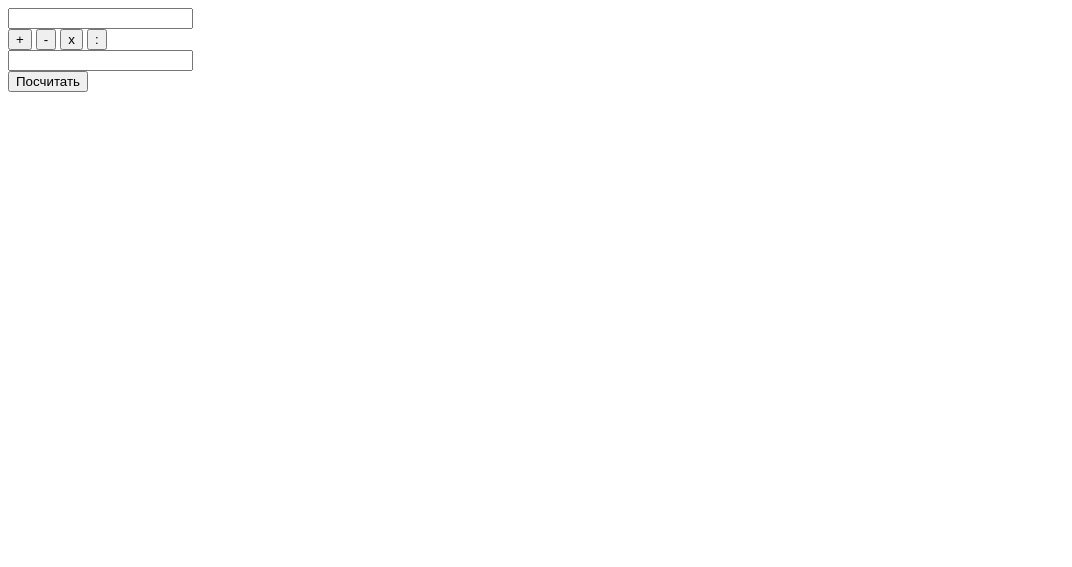
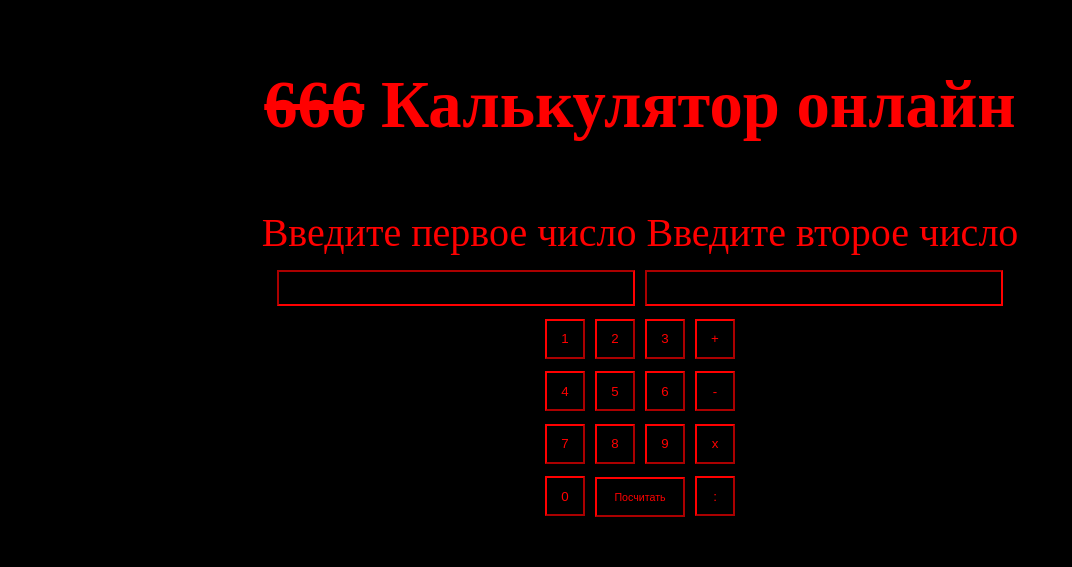
Before and after one commit to Disiffel/calculator, a plain HTML site: page index.html in a window 1280 px wide. Shown: the whole page, without its empty margins (0-1072 px from the left). Drawn offline with Linux system fonts and the light colour scheme.

Commit message:
Add files via upload

```diff
--- a/index.html
+++ b/index.html
@@ -3,24 +3,35 @@
 <head>
     <meta charset="UTF-8">
     <title>CALCULATOR</title>
+	<link href="style.css" rel="stylesheet">
     <script src="app.js"></script>
 </head>
-<body>
-    <input id="num1" />
+<body align="center">
+	<p class="tit"><b><del>666</del> Калькулятор онлайн </b></p>
+	<div class="cal">
+		Введите первое число
+		Введите второе число
 
-	<div id="operator_btns">
-	  <button id="plus" onclick="op='+'">+</button>
-	  <button id="minus" onclick="op='-'">-</button>
-	  <button id="times" onclick="op='*'">x</button>
-	  <button id="divide" onclick="op='/'">:</button>
-	</div>
-
-	<input id="num2" />
-	<br>
-
-	<button onclick="func()">Посчитать</button>
-
-    <p id="result"></p>
+		<br><input id="num1" />
+		<input id="num2" />
+		<div id ="num">
+			<button id="one" onclick="op='1'">1</button>
+			<button id="two" onclick="op='2'">2</button>
+			<button id="three" onclick="op='3'">3</button>		<button id="plus" onclick="op='+'">+</button>
+			<br><button id="four" onclick="op='4'">4</button>
+			<button id="five" onclick="op='5'">5</button>
+			<button id="six" onclick="op='6'">6</button>		<button id="minus" onclick="op='-'">-</button>
+			<br><button id="seven" onclick="op='7'">7</button>
+			<button id="eight" onclick="op='8'">8</button>
+			<button id="nine" onclick="op='9'">9</button>		<button id="times" onclick="op='*'">x</button>
+			<br><button id="zero" onclick="op='0'">0</button>		<button onclick="func()" id="but">Посчитать</button>		<button id="divide" onclick="op='/'">:</button>
+		</div>
 
 
+		<br>
+
+
+		<p id="result"></p>
+	</div>
+</body>
 </html>
--- /dev/null
+++ b/style.css
@@ -0,0 +1,136 @@
+.cal {
+    font-size: 30pt;
+    color: red;
+}
+.tit {
+    font-size: 50pt;
+    color: red;
+}
+#num1 {
+    width: 350px;
+    height: 30px;
+    font-size: 12pt;
+    color: red;
+    border-color: red;
+    background-color: rgba(255, 0, 0, 0);
+}
+#num2 {
+    width: 350px;
+    height: 30PX;
+    font-size: 12pt;
+    color: red;
+    border-color: red;
+    background-color: rgba(255, 0, 0, 0);
+}
+body {
+    background-color: black;
+}
+#but {
+    color: red;
+    font-size: 8pt;
+    background-color: rgba(255, 0, 0, 0);
+    border-color: red;
+    width: 90px;
+    height: 40px;
+}
+#plus {
+    width: 40px;
+    height: 40px;
+    border-color: red;
+    background-color: rgba(255, 0, 0, 0);
+    color: red;
+}
+#minus {
+    width: 40px;
+    height: 40px;
+    border-color: red;
+    background-color: rgba(255, 0, 0, 0);
+    color: red;
+}
+#divide {
+    width: 40px;
+    height: 40px;
+    border-color: red;
+    background-color: rgba(255, 0, 0, 0);
+    color: red;
+}
+#times {
+    width: 40px;
+    height: 40px;
+    border-color: red;
+    background-color: rgba(255, 0, 0, 0);
+    color: red;
+}
+#result {
+    color: aliceblue;
+}
+#one {
+    width: 40px;
+    height: 40px;
+    border-color: red;
+    background-color: rgba(255, 0, 0, 0);
+    color: red;
+}
+#two {
+    width: 40px;
+    height: 40px;
+    border-color: red;
+    background-color: rgba(255, 0, 0, 0);
+    color: red;
+}
+#three {
+    width: 40px;
+    height: 40px;
+    border-color: red;
+    background-color: rgba(255, 0, 0, 0);
+    color: red;
+}
+#four {
+    width: 40px;
+    height: 40px;
+    border-color: red;
+    background-color: rgba(255, 0, 0, 0);
+    color: red;
+}
+#five {
+    width: 40px;
+    height: 40px;
+    border-color: red;
+    background-color: rgba(255, 0, 0, 0);
+    color: red;
+}
+#six {
+    width: 40px;
+    height: 40px;
+    border-color: red;
+    background-color: rgba(255, 0, 0, 0);
+    color: red;
+}
+#seven {
+    width: 40px;
+    height: 40px;
+    border-color: red;
+    background-color: rgba(255, 0, 0, 0);
+    color: red;
+}
+#eight {
+    width: 40px;
+    height: 40px;
+    border-color: red;
+    background-color: rgba(255, 0, 0, 0);
+    color: red;
+}
+#nine {
+    width: 40px;
+    height: 40px;
+    border-color: red;
+    background-color: rgba(255, 0, 0, 0);
+    color: red;
+}
+#zero {
+    width: 40px;
+    height: 40px;
+    border-color: red;
+    background-color: rgba(255, 0, 0, 0);
+    color: red;
+}
```
